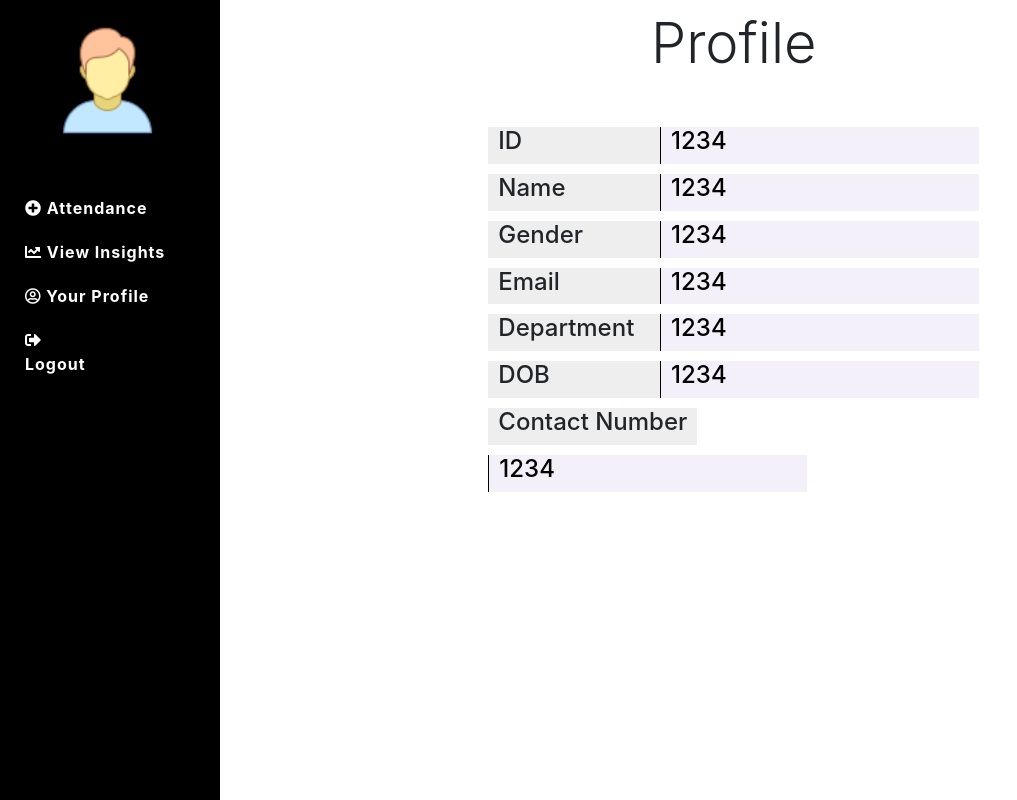
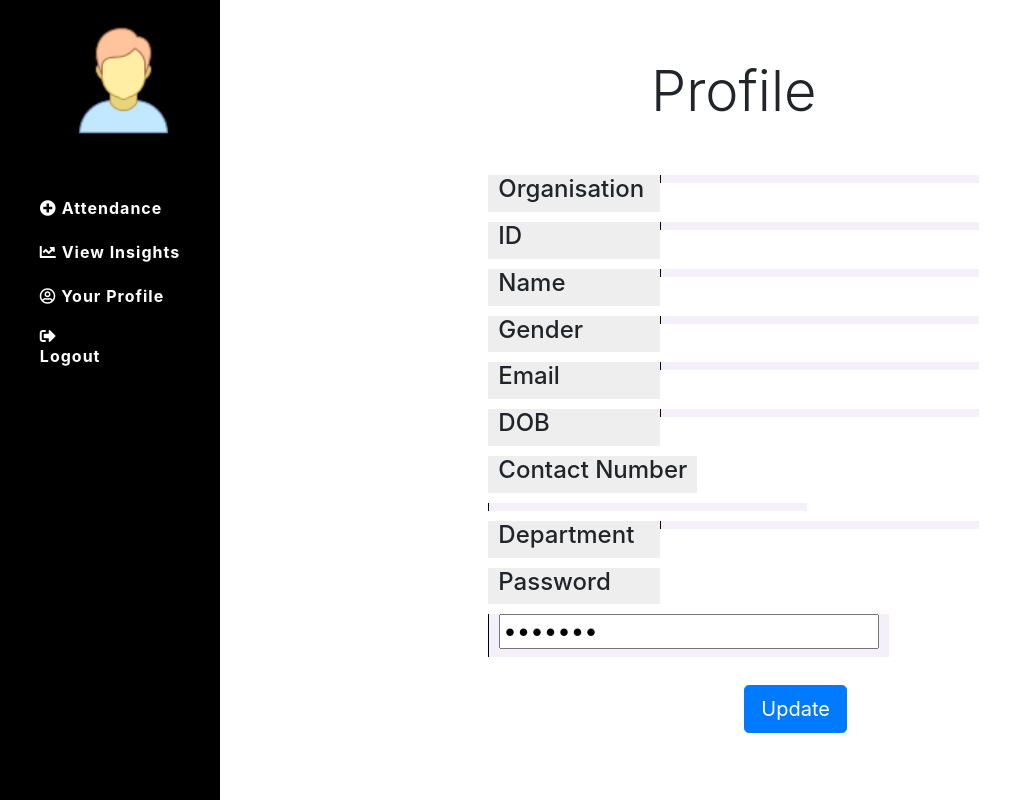
Before and after one commit to sVanshika/Attendance-Management-System-BeingThere, a PHP site: page /internship-project-folder-1/user/profileUser.php in a window 1280 px wide. Shown: the whole page, without its empty margins (0-1017 px from the left). Run offline with PHP 8.4, Linux system fonts and the light colour scheme; a user stored in the database is signed in; tables that the repository leaves empty hold one stand-in row (values such as "Sample post"); data that the repository does not hold is empty.

Commit message:
Update profileUser.php

```diff
--- a/employee-1/user/profileUser.php
+++ b/employee-1/user/profileUser.php
@@ -1,4 +1,25 @@
+<?php
+
+session_start();
+$emailUser = $_SESSION['userLoggedIn'];
+$organisationId=$_SESSION['organisationId'];
+echo $emailUser;
+echo "<br>";
+echo $organisationId;
+
+?>
 <?php include("../includes/handlers/config.php"); ?>
+<?php
+
+$query=mysqli_query($con,"SELECT * FROM employee_details WHERE email='$emailUser' AND organisation='$organisationId'");
+$query_name=mysqli_query($con,"SELECT organisation FROM organisations WHERE id='$organisationId'");
+$array=mysqli_fetch_array($query);
+$eid=$array['eid'];
+$array_name=mysqli_fetch_array($query_name);
+$organisation_name=$array_name['organisation'];
+
+
+?>
 
 <!DOCTYPE html>
 <html lang="en">
@@ -117,46 +138,55 @@
 
     <!-- NavBar ends-->
 
-<div class="col-lg-10">
+    <div class="col-lg-10">
 <div id="mainContainer" style="margin:auto 250px; width:50%;">
-
-
 
 <!-- Profile of the comes here -->
     <h4 class="text-center display-4" style="margin-top:10px;">Profile</h4>
+    <form action="" method="POST">
 
     <div class="profile_div">
         <div class="div_row">
+            <div class="field_name"> <h4>Organisation</h4></div>
+            <div class="field_value"> <h4><?php echo $organisation_name; ?></h4></div>
+        </div>
+        <div class="div_row">
             <div class="field_name"> <h4>ID</h4></div>
-            <div class="field_value"> <h4>1234</h4></div>
+            <div class="field_value"> <h4><?php echo $array['eid']; ?></h4></div>
         </div>
         <div class="div_row">
             <div class="field_name"> <h4>Name</h4></div>
-            <div class="field_value"> <h4>1234</h4></div>
+            <div class="field_value"> <h4><?php echo $array['name']; ?></h4></div>
         </div>
         <div class="div_row">
             <div class="field_name"> <h4>Gender</h4></div>
-            <div class="field_value"> <h4>1234</h4></div>
+            <div class="field_value"> <h4><?php echo $array['gender']; ?></h4></div>
         </div>
         <div class="div_row">
             <div class="field_name"> <h4>Email</h4></div>
-            <div class="field_value"> <h4>1234</h4></div>
+            <div class="field_value"> <h4><?php echo $array['email']; ?></h4></div>
+        </div>
+
+        <div class="div_row">
+            <div class="field_name"> <h4>DOB</h4></div>
+            <div class="field_value"> <h4><?php echo $array['DOB']; ?></h4></div>
+        </div>
+        <div class="div_row">
+            <div class="field_name"> <h4>Contact Number</h4></div>
+            <div class="field_value"> <h4><?php echo $array['contact_no']; ?></h4></div>
         </div>
         <div class="div_row">
             <div class="field_name"> <h4>Department</h4></div>
-            <div class="field_value"> <h4>1234</h4></div>
+            <div class="field_value"> <h4><?php echo $array['department']; ?></h4></div>
         </div>
         <div class="div_row">
-            <div class="field_name"> <h4>DOB</h4></div>
-            <div class="field_value"> <h4>1234</h4></div>
-        </div>
-        <div class="div_row">
-            <div class="field_name"> <h4>Contact Number</h4></div>
-            <div class="field_value"> <h4>1234</h4></div>
+            <div class="field_name"> <h4>Password</h4></div>
+            <div class="field_value"> <h4><input type="password" name="password" value=<?php echo $array['password']; ?> name=""></h4></div>
         </div>
 
-
     </div>
+    <button class="btn btn-primary btn-lg" name="update" style="margin-top:28px;margin-left: 276px;">Update</button>
+    </form>
 </div>
 
 
@@ -166,3 +196,19 @@
 
 
 <?php include("../footer.php"); ?>
+
+<?php
+
+if(isset($_POST['update'])){
+    $password=$_POST['password'];
+    $update=mysqli_query($con,"UPDATE employee_details SET password='$password' WHERE email='$emailUser' AND organisation='$organisationId'");
+    if($update){
+        echo "<script>alert('Password Changed Successfully');</script>";
+    }
+    else{
+        echo "<script>alert('Something went Wrong');</script>";
+    }
+}
+
+
+?>
```
